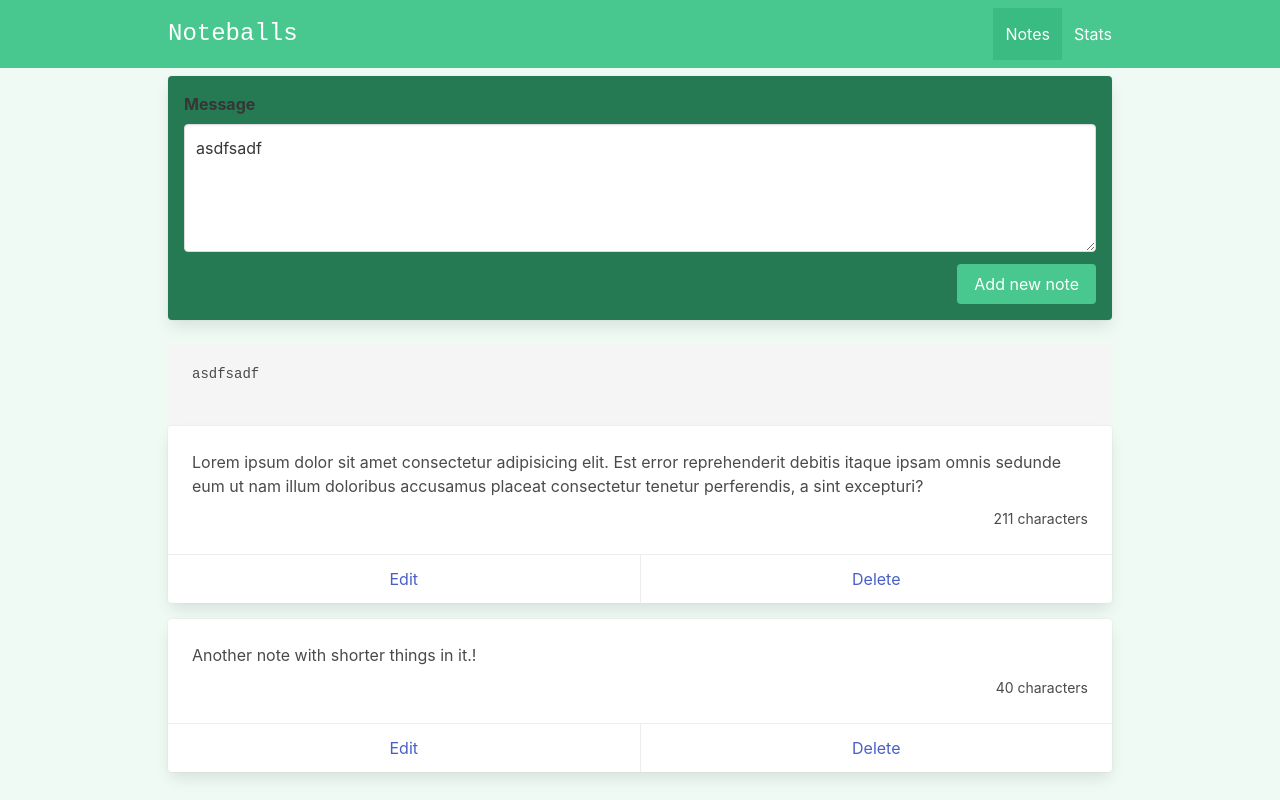
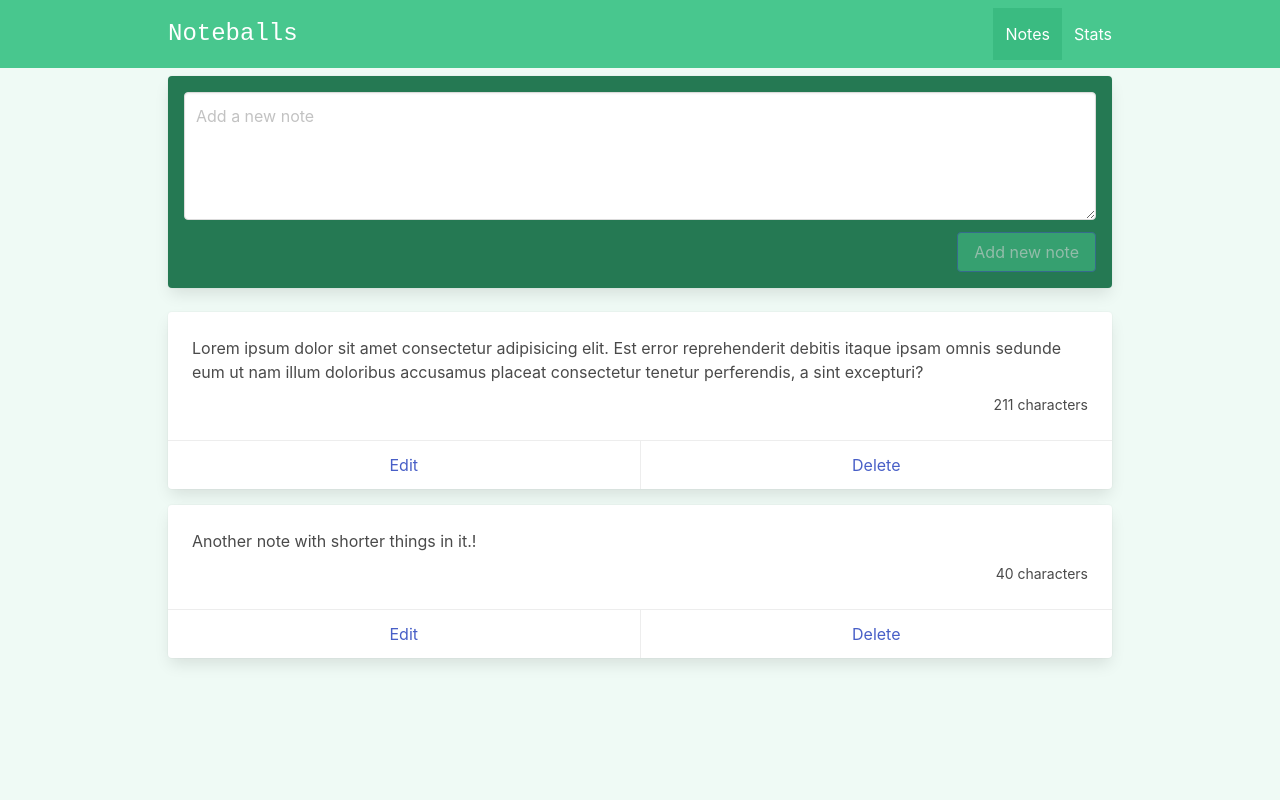
Before and after one commit to coffebean19/vuejs-course-noteballs, a Vue app: page /#/ in a window 1280 px wide. Built offline with nearby package versions, Linux system fonts and the light colour scheme.

Commit message:
Section 16p105.

```diff
--- a/src/components/notes/AddEditNote.vue
+++ b/src/components/notes/AddEditNote.vue
@@ -1,10 +1,10 @@
 <template>
-  <div class="card has-background-success-dark p-4 mb-5">
+  <div class="card p-4 mb-5" :class="`has-background-${bgColor}-dark`">
+    <label v-if="label" class="label has-text-white">{{ label }}</label>
     <div class="field">
-      <label class="label">Message</label>
       <div class="control">
-        <textarea :value="props.modelValue" @input="$emit('update:modelValue', modelValue)" class="textarea"
-          placeholder="Add a new note" ref="newNoteRef" />
+        <textarea :value="props.modelValue" @input="$emit('update:modelValue', $event.target.value)" class="textarea"
+          :placeholder="placeholder" ref="textareaRef" />
       </div>
     </div>
 
@@ -17,14 +17,40 @@
 </template>
 
 <script setup>
+// imports
+import { ref } from 'vue';
+
 // props
 const props = defineProps({
   modelValue: {
     type: String,
     required: true
+  },
+  bgColor: {
+    type: String,
+    default: "success"
+  },
+  placeholder: {
+    type: String,
+    default: "Type something..."
+  },
+  label: {
+    type: String,
   }
 })
 
 // emits
 const emit = defineEmits(['update:modelValue'])
+
+// focus text area
+const textareaRef = ref(null);
+
+const focusTextArea = () => {
+  textareaRef.value.focus();
+}
+
+defineExpose({
+  focusTextArea
+})
+
 </script>
--- a/src/stores/storeNotes.js
+++ b/src/stores/storeNotes.js
@@ -30,5 +30,12 @@
     delete(idToDelete) {
       this.notes = this.notes.filter(note => { return note.id !== idToDelete })
     }
+  },
+  getters: {
+    getNoteContent: (state) => {
+      return (id) => {
+        return state.notes.filter(note => { return note.id === id })[0].content;
+      }
+    }
   }
 })
--- a/src/views/ViewEditNote.vue
+++ b/src/views/ViewEditNote.vue
@@ -1,10 +1,33 @@
 <template>
-  <div>
-    <AddEditNote></AddEditNote>
+  <div class="edit-note">
+    <AddEditNote v-model="noteContent" bg-color="link" placeholder="Edit note" label="Edit note" ref="addEditNoteRef">
+      <template #buttons>
+        <button @click="$router.back()" class="button is-link is-light">Cancel</button>
+        <button class="button is-link has-background-link" :disabled="!noteContent">Save note</button>
+      </template>
+    </AddEditNote>
+    <!-- <pre>{{ $route.params.id }}</pre> -->
   </div>
 </template>
 
 <script setup>
+// imports
+import { ref } from 'vue';
 import AddEditNote from '@/components/notes/AddEditNote.vue';
+import { useStoreNotes } from '@/stores/storeNotes'
+import { useRoute } from 'vue-router';
+import router from '@/router';
+
+// router
+const route = useRoute();
+
+// console.log(route.params.id)
+
+// store
+const noteStore = useStoreNotes();
+
+// note
+const noteContent = ref("");
+noteContent.value = noteStore.getNoteContent(route.params.id);
 
 </script>
--- a/src/views/ViewNotes.vue
+++ b/src/views/ViewNotes.vue
@@ -1,29 +1,11 @@
 <template>
   <div class="notes">
-    <AddEditNote v-model="newNote">
+    <AddEditNote v-model="newNote" placeholder="Add a new note" label="" ref="addEditNoteRef">
       <template #buttons>
         <button class="button is-link  has-background-success" @click="addNewNote" :disabled="!newNote">Add new
           note</button>
       </template>
     </AddEditNote>
-
-    <pre>
-{{ newNote }}
-      </pre>
-
-    <!-- <div class="field">
-        <label class="label">Message</label>
-        <div class="control">
-          <textarea v-model="newNote" class="textarea" placeholder="Add a new note" ref="newNoteRef" />
-        </div>
-      </div>
-
-      <div class="field is-grouped is-grouped-right">
-        <div class="control">
-          <button class="button is-link  has-background-success" @click="addNewNote" :disabled="!newNote">Add new
-            note</button>
-        </div>
-      </div> -->
 
     <Note v-for="note in storeNotes.notes" :key="note.id" :note="note" @deleteClicked="deleteNote" />
 
@@ -39,15 +21,15 @@
 
 // notes
 
-const newNote = ref('asdfsadf');
-const newNoteRef = ref(null);
+const newNote = ref('');
 
 const storeNotes = useStoreNotes();
+const addEditNoteRef = ref(null);
 
 const addNewNote = () => {
   storeNotes.addNote(newNote);
   newNote.value = '';
-  newNoteRef.value.focus();
+  addEditNoteRef.value.focusTextArea();
 }
 
 </script>
```
